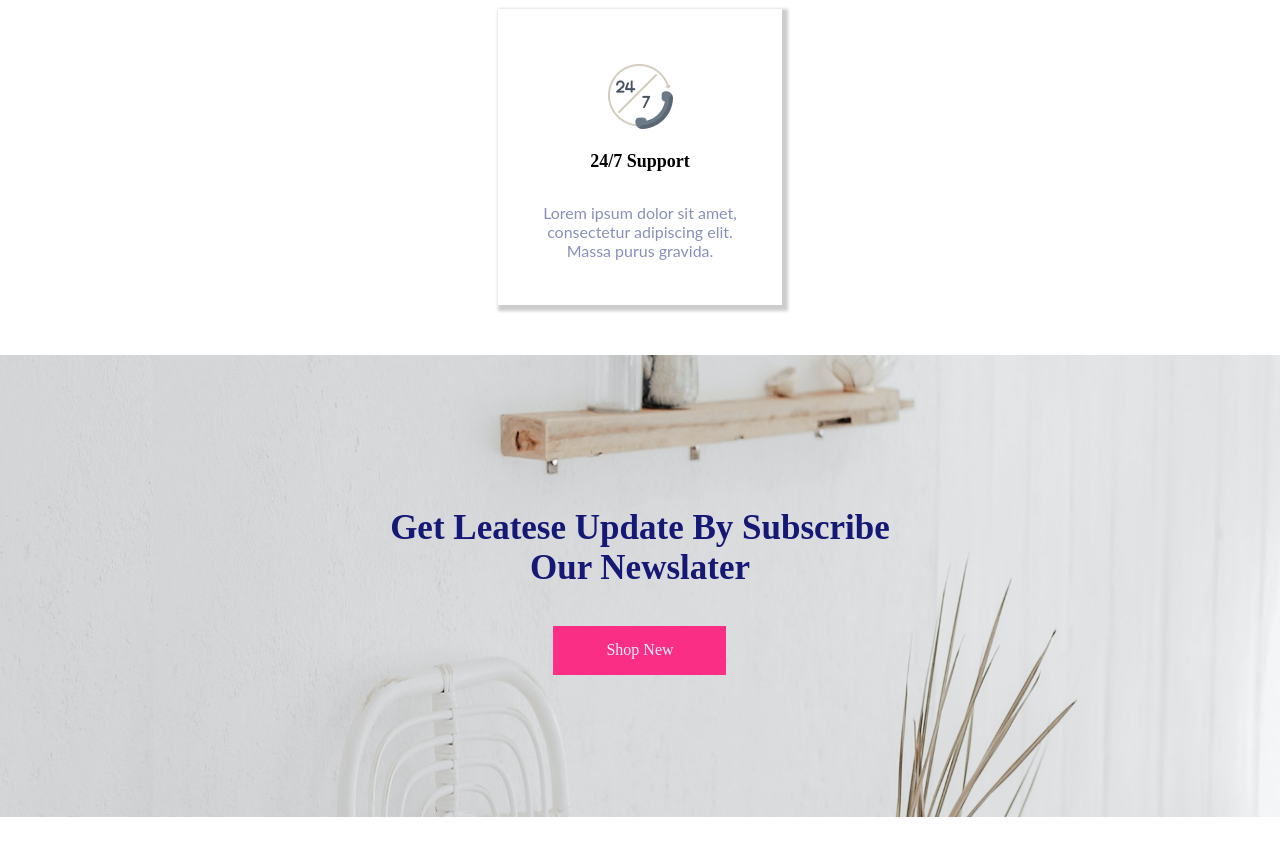
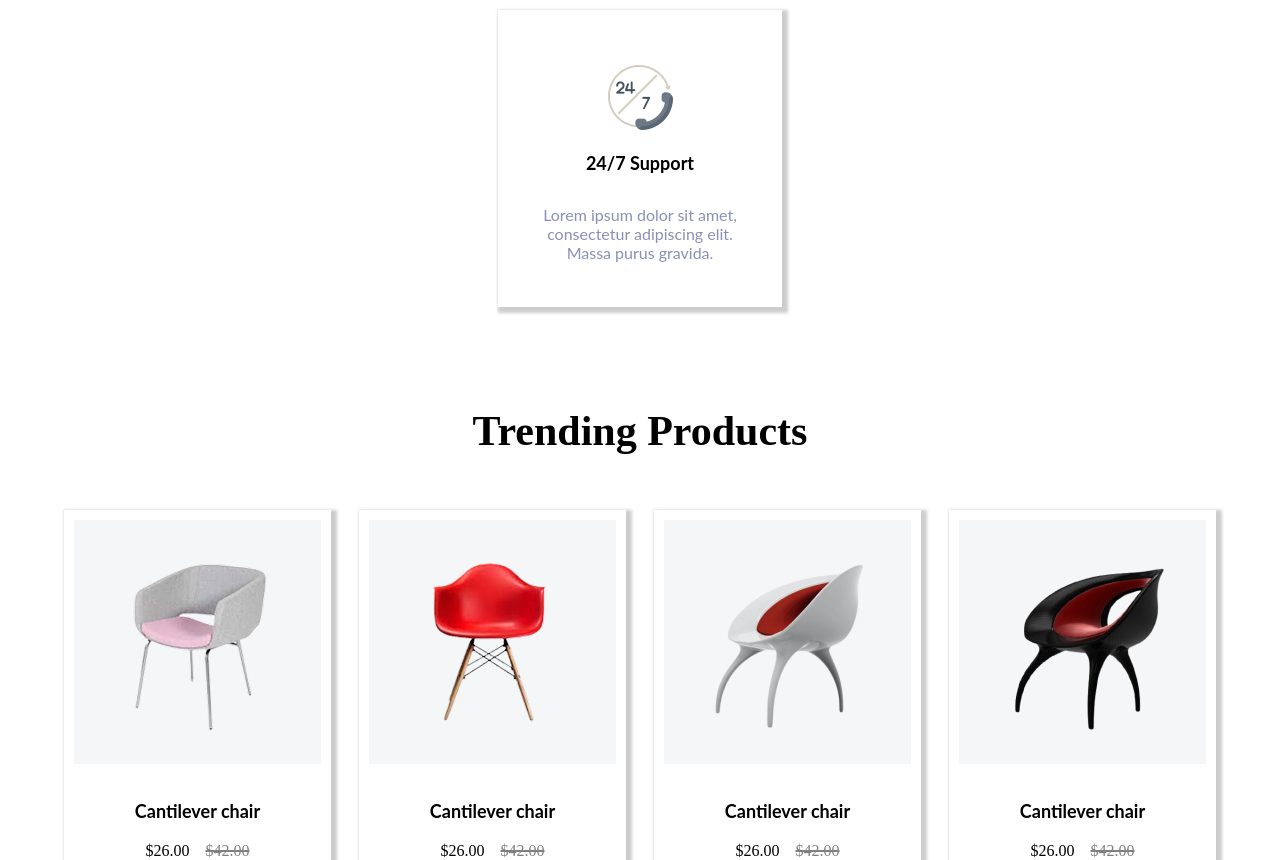
Before and after one commit to Shahd-Loai-Refai/hekto, a plain HTML site: page index.html in a window 1280 px wide. Shown: the part 1940-2800 px from the top of the page. Drawn offline with Linux system fonts and the light colour scheme.

Commit message:
Trending Products section

```diff
--- a/assets/css/main.css
+++ b/assets/css/main.css
@@ -48,6 +48,7 @@ a:hover {
     padding-bottom: 35px;
     position: sticky;
     top: 0;
+    z-index: 1;
     background-color: white;
 }
 .header ul {
@@ -115,13 +116,15 @@ a:hover {
 
 /* Start featured product section */
 .FeaturedProducts
-,.Shopex-Offer{
+,.Shopex-Offer
+,.TrendingProducts{
     padding-top: 50px;
     padding-bottom: 50px;
     text-align: center;
 }
 .FeaturedProducts .container h2
-,.Shopex-Offer .container h2{
+,.Shopex-Offer .container h2
+,.TrendingProducts .container h2{
     text-align: center;
     padding-bottom: 55px;
     font-size: 42px;
@@ -150,10 +153,12 @@ a:hover {
     width: 65px;
     height: 65px;
 }
-.Shopex-Offer-item h3{
+.Shopex-Offer-item h3
+,.TrendingProducts h3{
     padding-top: 22px;
     padding-bottom: 20px;
     font-size: 18px;
+    font-family: Lato;
 }
 .FeaturedProducts .product_img {
     margin: auto;
@@ -263,6 +268,27 @@ a:hover {
 }
 /* End background_img */
 
+/* Start TrendingProduct */
+.TrendingProduct_img{
+    margin: 10px;
+}
+.TrendingProducts{
+    text-align: center;
+}
+.TrendingProducts .Product{
+    margin-bottom: 20px;
+}
+.TrendingProducts .TrendingProduct-info{
+    padding-bottom: 20px;
+}
+.TrendingProducts .old-price{
+    color: gray;
+    text-decoration-line: line-through;
+    text-decoration-thickness: 2px;
+    padding-left: 12px;
+}
+/* End TrendingProduct */
+
 /* Start footer */
 .footer{
     padding-top: 105px;
@@ -322,11 +348,13 @@ a:hover {
     }
 }
 @media screen and (min-width:850px) and (max-width:1267px) {
-    .FeaturedProducts .row .Product{
+    .FeaturedProducts .row .Product,
+    .TrendingProducts .row .Product{
         display: block;
         width: 40%;
     }
-    .FeaturedProducts .row .Product .product_img{
+    .FeaturedProducts .row .Product .product_img
+    ,.TrendingProducts .row .Product img{
         width: 100%;
     }
     .Shopex-Offer .row {
@@ -405,7 +433,8 @@ a:hover {
     }
 }
 @media screen and (min-width:0px) and (max-width:499px) {
-    .FeaturedProducts .container h2{
+    .FeaturedProducts .container h2
+    ,.TrendingProducts .container h2{
         font-size: 30px;
     }
     .Shopex-Offer .container h2{
--- a/index.html
+++ b/index.html
@@ -206,6 +206,53 @@
                 </div>
             </div>
         </section>
+        <section class="TrendingProducts">
+            <div class="container">
+                <h2>Trending Products</h2>
+                <div class="row">
+                    <div class="Product">
+                        <div class="TrendingProduct_img">
+                            <img src="./assets/image/TrendingProducts/box for image.png" alt="Product img"/>
+                        </div>
+                        <div class="TrendingProduct-info">
+                            <h3>Cantilever chair</h3>
+                            <span>$26.00</span>
+                            <span class="old-price">$42.00</span>
+                        </div>
+                    </div>
+                    <div class="Product">
+                        <div class="TrendingProduct_img">
+                            <img src="./assets/image/TrendingProducts/box for image (1).png" alt="Product img"/>
+                        </div>
+                        <div class="TrendingProduct-info">
+                            <h3>Cantilever chair</h3>
+                            <span>$26.00</span>
+                            <span class="old-price">$42.00</span>
+                        </div>
+                    </div>
+                    <div class="Product">
+                        <div class="TrendingProduct_img">
+                            <img src="./assets/image/TrendingProducts/box for image (2).png" alt="Product img"/>
+                        </div>
+                        <div class="TrendingProduct-info">
+                            <h3>Cantilever chair</h3>
+                            <span>$26.00</span>
+                            <span class="old-price">$42.00</span>
+                        </div>
+                    </div>
+                    <div class="Product">
+                        <div class="TrendingProduct_img">
+                            <img src="./assets/image/TrendingProducts/box for image (3).png" alt="Product img"/>
+                        </div>
+                        <div class="TrendingProduct-info">
+                            <h3>Cantilever chair</h3>
+                            <span>$26.00</span>
+                            <span class="old-price">$42.00</span>
+                        </div>
+                    </div>
+                </div>
+            </div>
+        </section>
         <section class="background_img">
             <div class="background_img_content">
                 <h2>Get Leatese Update By Subscribe <br>Our Newslater</h2>
```
Also changed, not shown: assets/image/TrendingProducts/box for image (1).png (added), assets/image/TrendingProducts/box for image (2).png (added), assets/image/TrendingProducts/box for image (3).png (added), assets/image/TrendingProducts/box for image.png (added).
